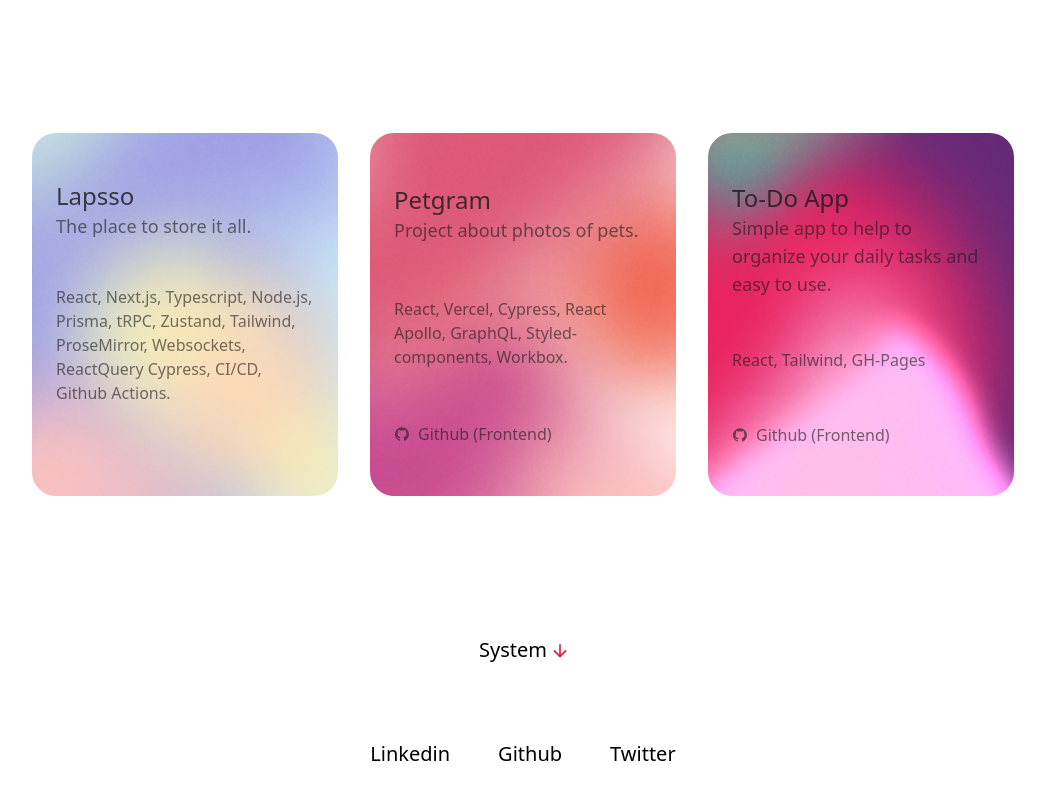
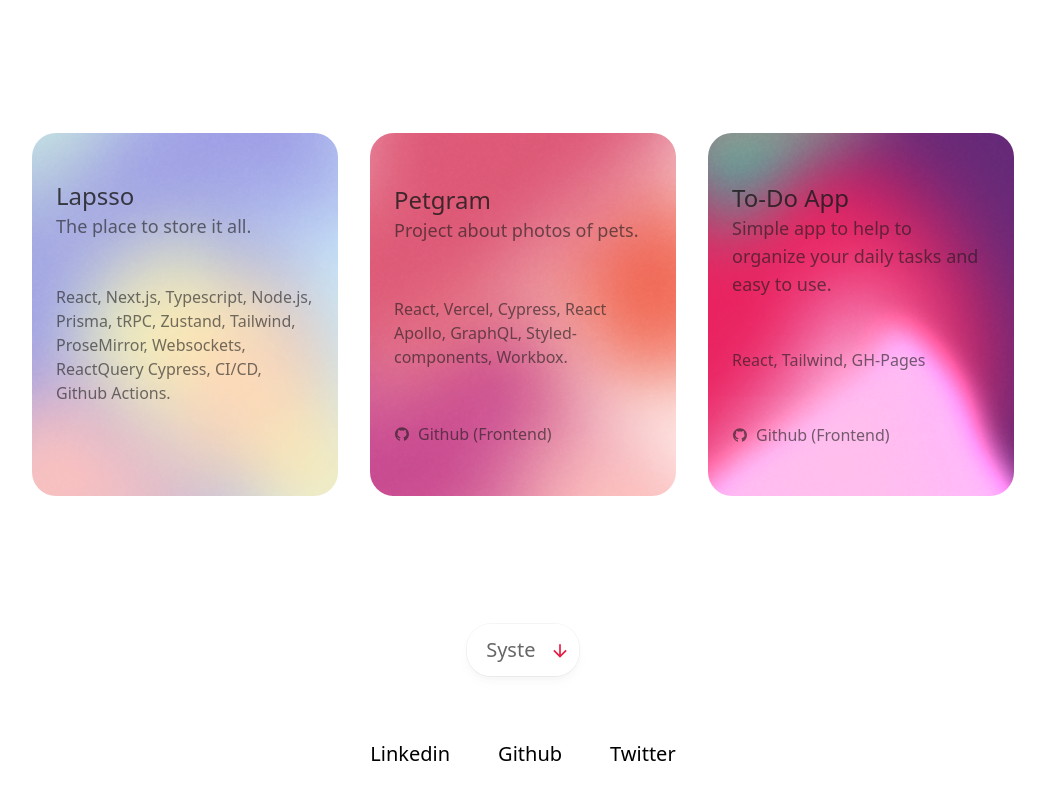
Before and after one commit to estebandelcid/estebandelcid.com, a Next.js app: page / in a window 1280 px wide. Shown: the part 322-1122 px from the top of the page, without its empty margins (117-1162 px from the left). Built offline with nearby package versions, Linux system fonts and the light colour scheme.

Commit message:
[change] Hover color and shadow

```diff
--- a/components/ThemeButton.tsx
+++ b/components/ThemeButton.tsx
@@ -19,11 +19,13 @@
   return (
     <label className="relative">
       <select
-        className="text-xl relative transition duration-300 bg-inherit outline-none w-[7rem] appearance-none cursor-pointer hover:text-[#e71b40] dark:hover:border-white rounded-3xl p-3 [#E71B40] hover:shadow-[0px_0px_10px_1px_]  hover:shadow-red-500/20 max-[920px]:shadow-[0px_0px_10px_0.5px] max-[920px]:shadow-neutral-500/20 dark:max-[920px]:shadow-neutral-500/40 dark:hover:shadow-red-500/20"
+        className="text-xl text-black/60 relative transition duration-300 bg-inherit outline-none w-[7rem] appearance-none cursor-pointer hover:text-black rounded-3xl p-[0.75rem_2.75rem_0.75rem_1.2rem]
+        shadow-custom
+        dark:text-white/60 dark:hover:text-white dark:shadow-none"
         value={theme}
         onChange={(e) => setTheme(e.target.value)}
       >
-        <option value="system">
+        <option value="m">
           System
         </option>
         <option value="dark">Dark</option>
```
